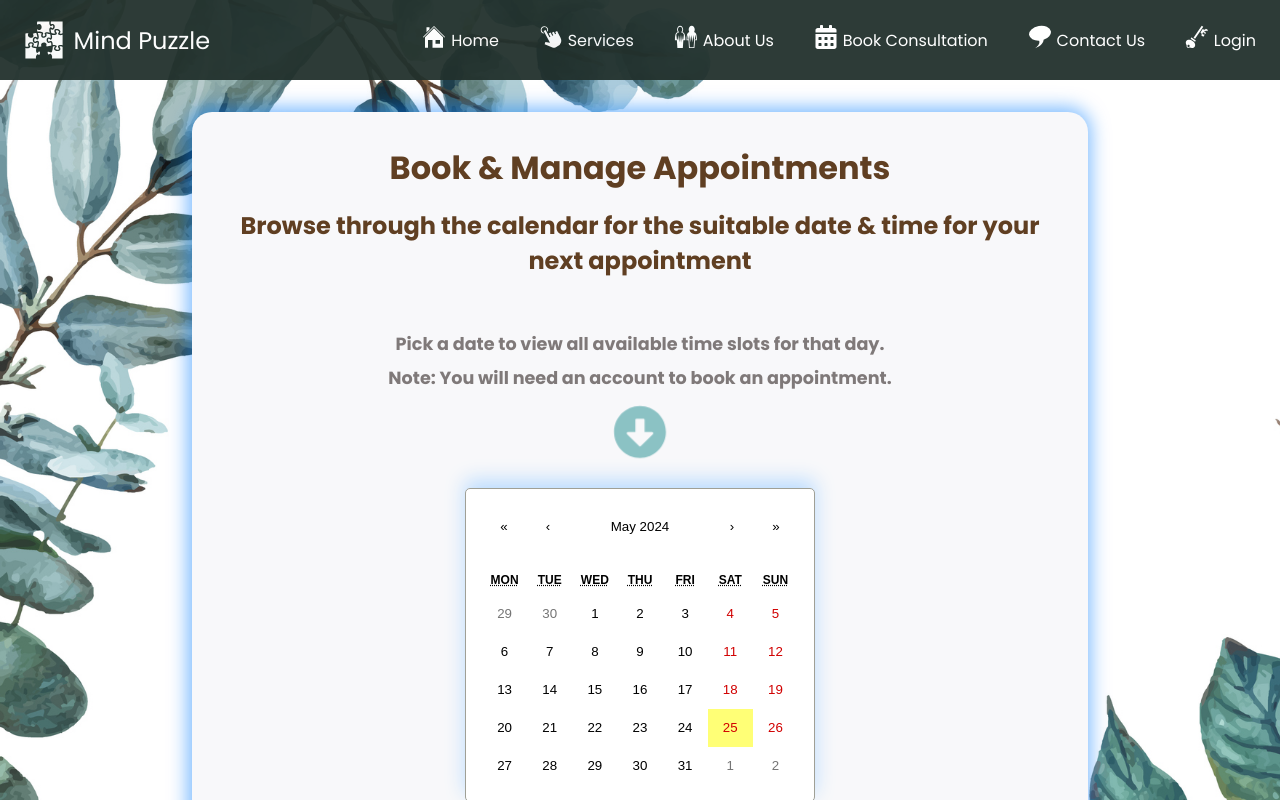
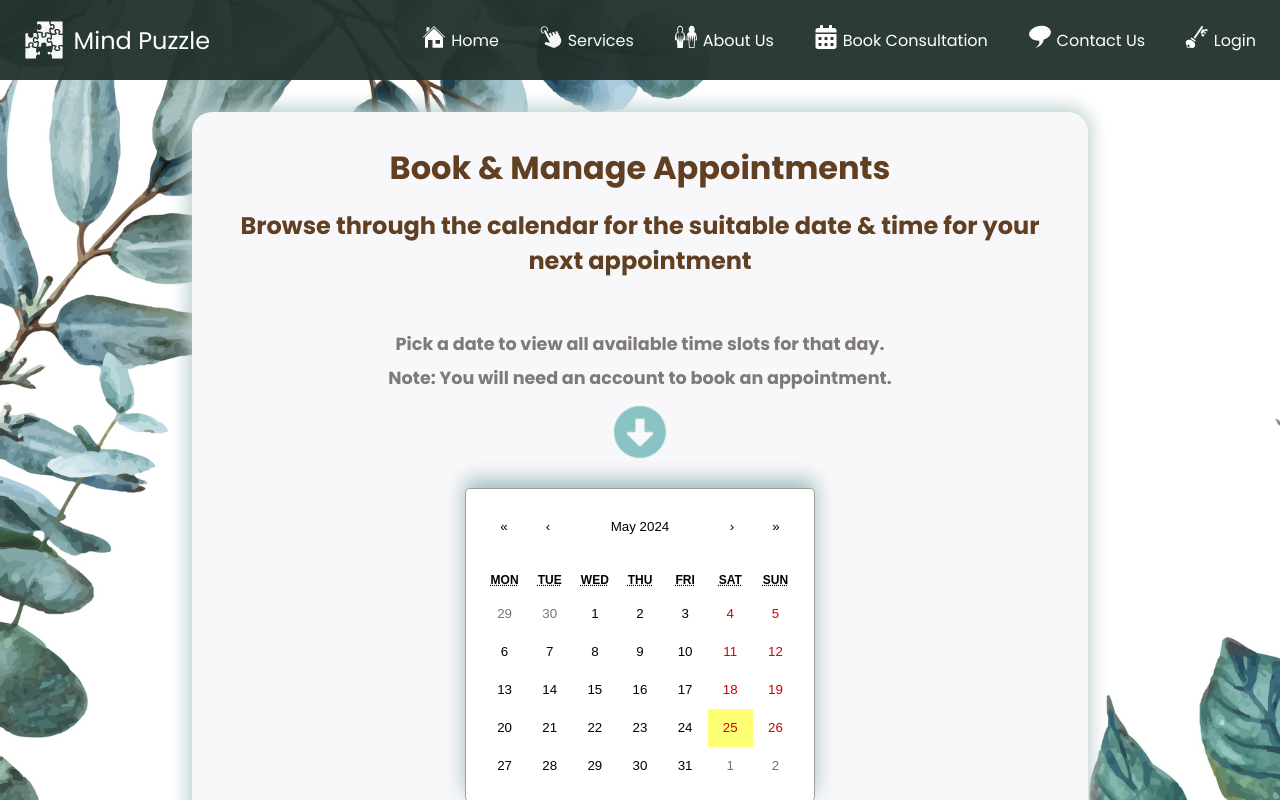
Before and after one commit to Miana-Neagos/Therapy-Office, a React (Vite) app: page /booking/1 in a window 1280 px wide. Shown: the top 800 px of the page. Built offline with nearby package versions, Linux system fonts and the light colour scheme; data requests are answered from the project's data file.

Commit message:
CSS updates

```diff
--- a/src/components/booking/Booking.css
+++ b/src/components/booking/Booking.css
@@ -10,7 +10,7 @@
   border-radius: 20px;
   background-color: #f8f8fa;
   padding: 2rem;
-  box-shadow: -1px -1px 18px 4px #007bff80;;
+  box-shadow: -1px -1px 18px 4px #bcd0cf;
   align-content: center;
   align-items: center;
   margin: 2rem auto;
--- a/src/components/datetime-selector/DateTimeSelector.css
+++ b/src/components/datetime-selector/DateTimeSelector.css
@@ -1,7 +1,7 @@
 /* styling for React Calendar - additional to predefined CSS offered be the package (where I've also made modifications) */
 .react-calendar {
   border-radius: 8px;
-  box-shadow: 0px -8px 20px 0px rgb(187 220 255);
+  box-shadow: 0px -8px 20px 0px rgb(158 186 187);
 }
 .select {
   width: 90%;
--- a/src/components/how-are-you/MPlayer.css
+++ b/src/components/how-are-you/MPlayer.css
@@ -12,7 +12,6 @@
   background-size: 10px 10px;
   background-repeat: repeat;
   margin: 4rem auto;
-  border: 2px solid #b1b9af;
 }
 
 .player-content {
--- a/src/components/nav-bar/NavBar.css
+++ b/src/components/nav-bar/NavBar.css
@@ -118,7 +118,7 @@
     display: flex;
     flex-direction: column;
     width: 100%;
-    height: 90vh;
+    height: 100vh;
     position: absolute;
     top: 80px;
     left: -100%;
--- a/src/components/services/Services.jsx
+++ b/src/components/services/Services.jsx
@@ -9,7 +9,7 @@ import { services } from "../lib/services";
 function ServicesPage() {
   return (
     <div className="services-container">
-      <h1>FETELE CU PSIHO</h1>
+      <h1>MIND PUZZLE</h1>
       <div className="intro-services">
         <h2>
           Choose to start your journey towards better health and wellbeing!
```
